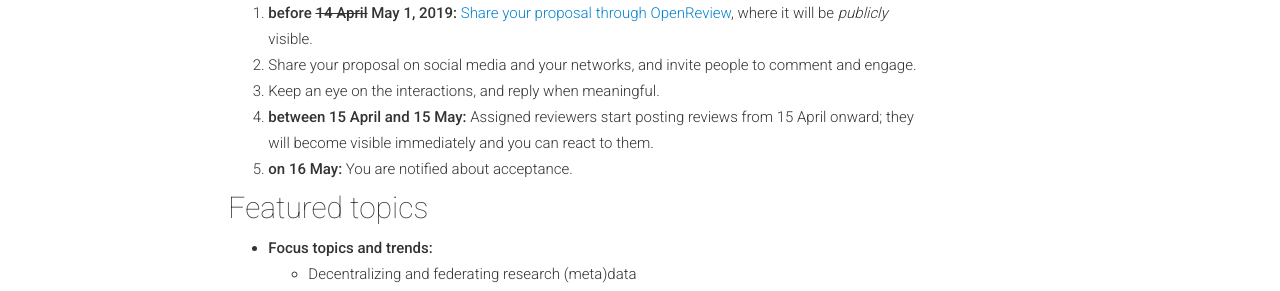
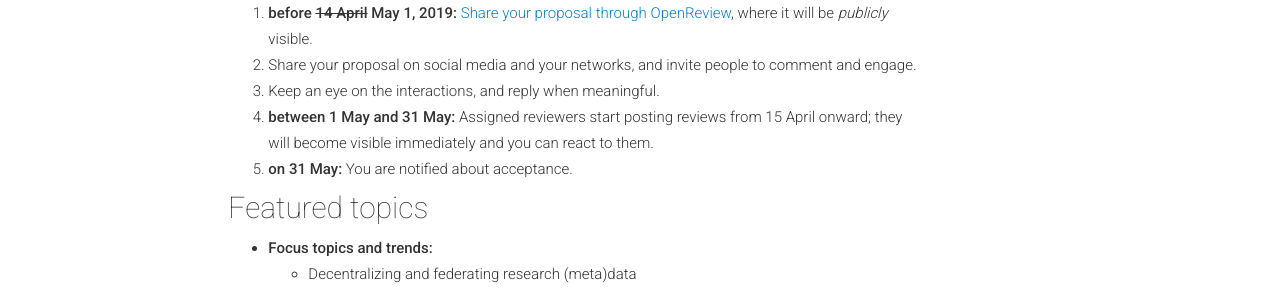
Before and after one commit to vivoconference/vivo2020, a Jekyll site: the page built from talk-proposals.md, in a window 1280 px wide and 900 px high, scrolled down 749 px. Shown: the part 152-443 px from the top of the window. Built offline with Jekyll 4.4.1, drawn with Linux system fonts in a browser that asks for light colours; nearby versions of some CDN libraries; comment, search, counter and statistics services are not loaded.

Commit message:
Move reviewing deadlines.

```diff
--- a/talk-proposals.md
+++ b/talk-proposals.md
@@ -30,11 +30,11 @@ We are open to:
 2. Share your proposal on social media and your networks,
    and invite people to comment and engage.
 3. Keep an eye on the interactions, and reply when meaningful.
-4. **between 15 April and 15 May:**
+4. **between 1 May and 31 May:**
    Assigned reviewers start posting reviews from 15 April onward;
    they will become visible immediately
    and you can react to them.
-5. **on 16 May:**
+5. **on 31 May:**
    You are notified about acceptance.
 
 ##### Featured topics
```
